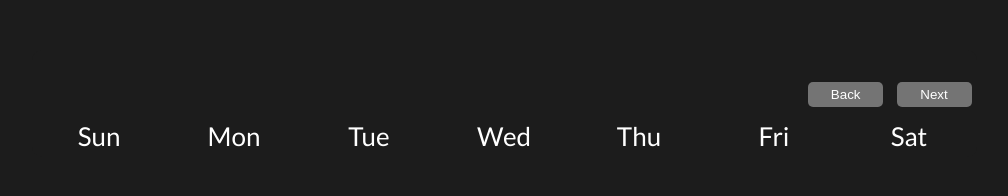
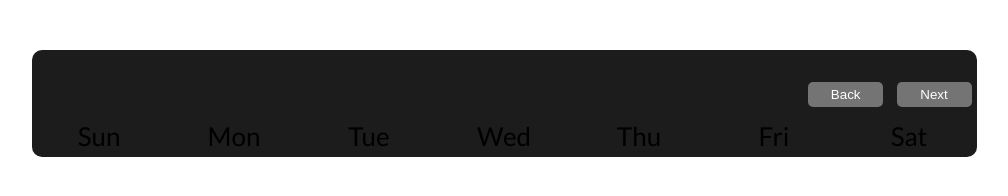
Before and after one commit to leeyawnz/calendar, a plain HTML site: page index.html in a window 1280 px wide. Shown: the whole page, without its empty margins (136-1144 px from the left). Drawn offline with Linux system fonts and the light colour scheme; no server answers.

Commit message:
Update style.css

```diff
--- a/style.css
+++ b/style.css
@@ -4,7 +4,7 @@ body {
     display: flex;
     margin-top: 50px;
     justify-content: center;
-    background-color: #1c1c1c;
+    background-color: #FFFFFF;
     font-family: 'Lato', sans-serif;
   }
 
@@ -20,7 +20,7 @@ body {
 
   #header {
     padding: 5px;
-    color: #FFFFFF;
+    color: #000000;
     font-size: 48px;
     font-family: sans-serif;
     display: flex;
@@ -41,7 +41,7 @@ body {
   #weekdays {
     width: 100%;
     display: flex;
-    color: #FFFFFF;
+    color: #000000;
     cursor: default;
     text-align: center;
   }
@@ -71,7 +71,7 @@ body {
     flex-direction: column;
     gap: 2px;
     cursor: default;
-    color: #FFFFFF;
+    color: #000000;
   }
 
   .day + #current-day {
@@ -91,6 +91,6 @@ body {
 
   .padding {
     cursor: default !important;
-    background-color: #1c1c1c !important;
+    background-color: #FFFFFF !important;
     box-shadow: none !important;
   }
```
